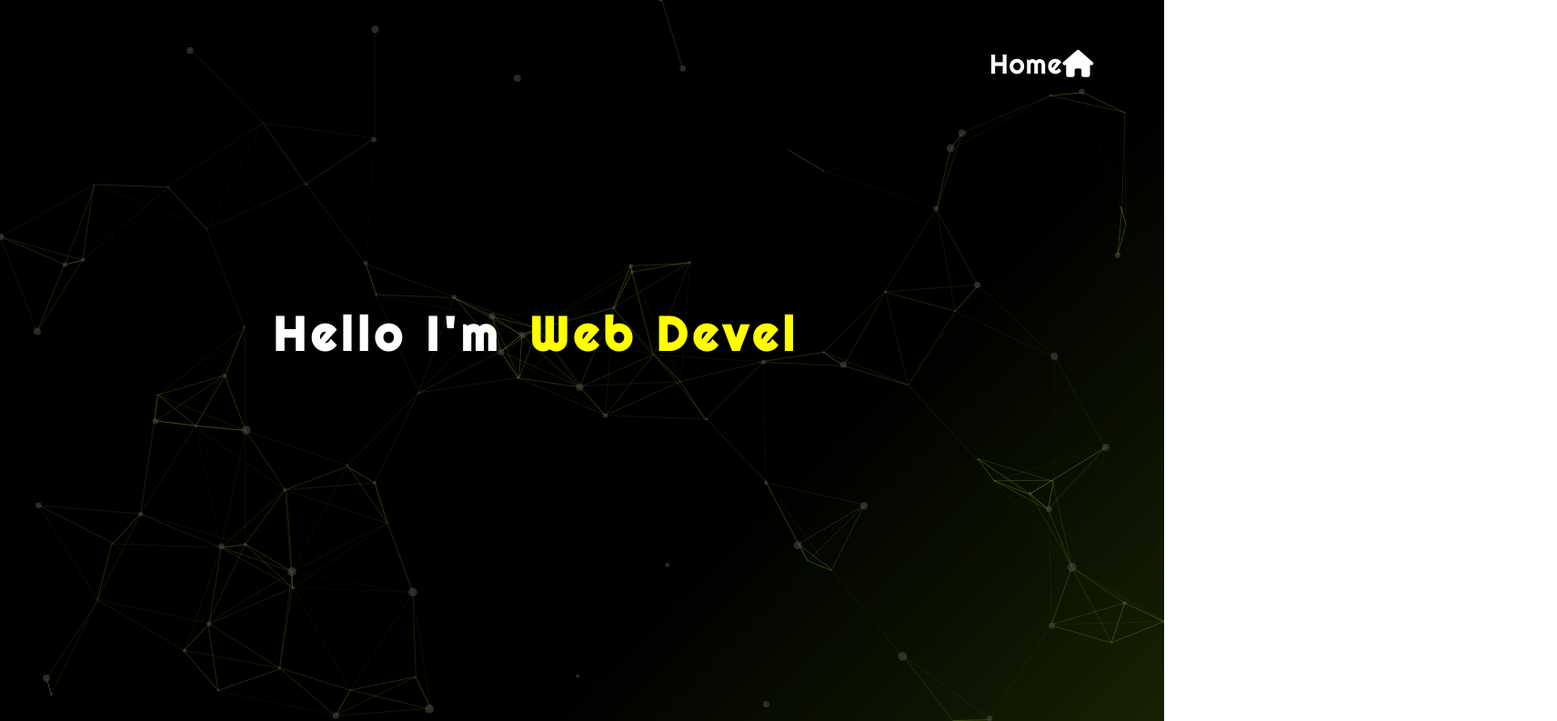
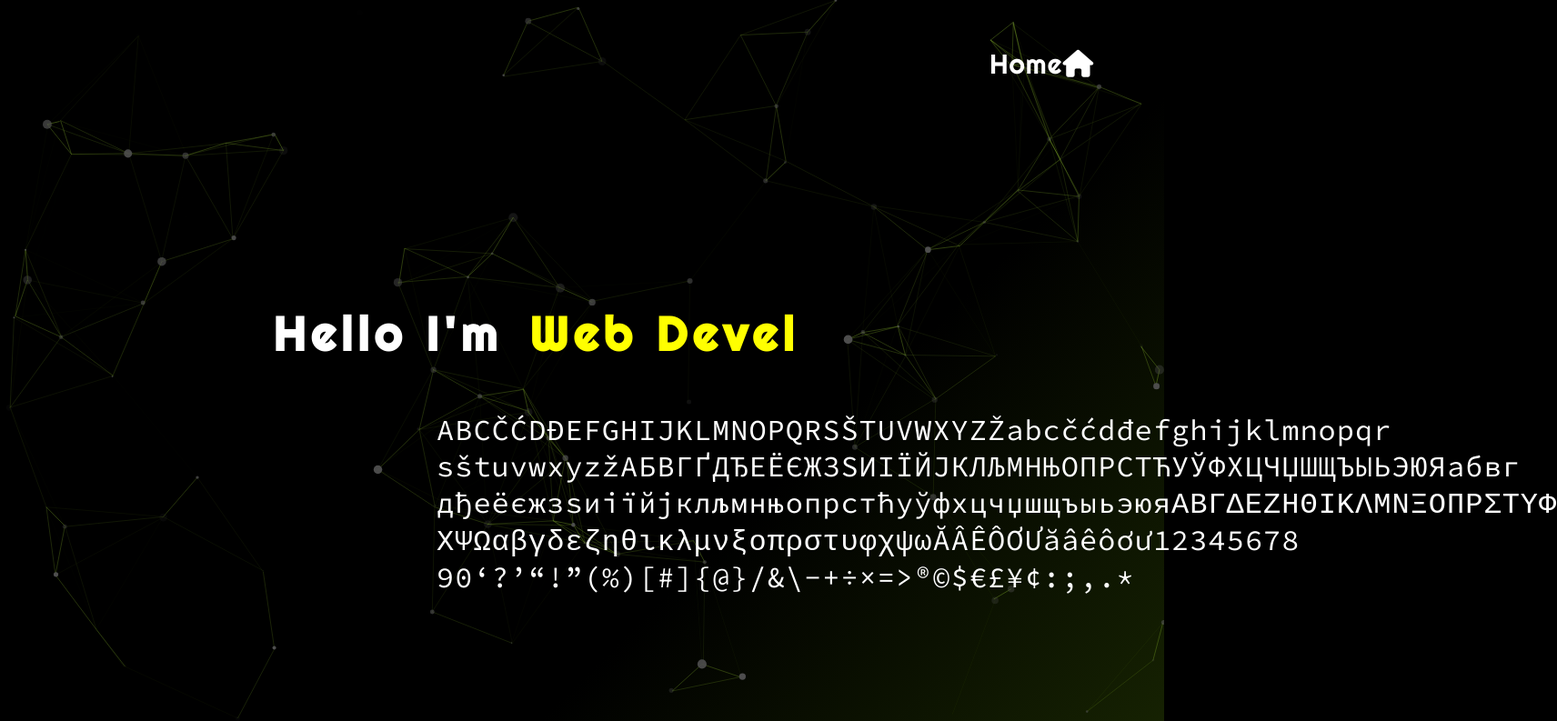
Before and after one commit to tybuszesDev/CryingOnion_WebSite, a plain HTML site: page page3.html in a window 1280 px wide. Shown: the top 793 px of the page at 91% size, 1712 px wide, since content can reach past the window. Drawn offline with nearby package versions, Linux system fonts and the light colour scheme.

Commit message:
SOME GRAPHIC CHANGES

```diff
--- a/CSS/style3.css
+++ b/CSS/style3.css
@@ -8,6 +8,9 @@ body{
 
 
 }
+
+
+
 ::-webkit-scrollbar {
     width: 0px;  /* Remove scrollbar space */
     background: transparent;  /* Optional: just make scrollbar invisible */}
@@ -23,6 +26,8 @@ body{
 }
 
 /* TYPEWRITING EFFECT  -----------------------------------------------       */
+.intro::selection {background: yellow; color:yellow; }
+.typing::selection {background: yellow; color:yellow; }
 
 .intro{
     position: absolute;
@@ -53,7 +58,25 @@ body{
 
 }
 
+
 /*--------------------------------------------------------------------------------*/
+
+/*     THE TEXT      */
+
+.theText{
+    font-family: 'Source Code Pro', monospace;
+    position: absolute;
+    top: 50vh;
+    left:60vh;
+    font-size: 32px;
+    color: white;
+    letter-spacing: 1px;
+    font-weight: 200;
+}
+
+
+
+/*----------------------------------------------------------------------------------*/
 
 #sidebar{
     position: relative;
--- a/JavaScript/app3.js
+++ b/JavaScript/app3.js
@@ -1,6 +1,7 @@
 const intro = document.querySelector('.intro');
 const backhome= document.querySelector('.backHome')
 const background = document.querySelector('.background')
+const thetext = document.querySelector('.theText')
 
 
     const tl = new TimelineMax();
@@ -13,12 +14,20 @@ const background = document.querySelector('.background')
     {x: '0%',
     ease: Power2.easeInOut},  // ladniejszy sposob rozchodzenia się
     ).fromTo(
+        thetext,   //dotyczy obiektu hero
+        1.5,
+        {x: '300%'},
+        {x: '0%',
+        ease: Power2.easeInOut},  // ladniejszy sposob rozchodzenia się;
+        ).fromTo(
     backhome,   //dotyczy obiektu hero
     1.5,
     {y: '-100%'},
     {y: '0%',
     ease: Power2.easeInOut},  // ladniejszy sposob rozchodzenia się;
     )
+
+
 
 
 
@@ -58,11 +67,12 @@ let letter = '';                        //idividual letter change dinamicaly
     setTimeout(type, 500);              // You can change the speed
 
 }());                               // RUN IMMADIETLY (SELF INVOLVED)
+                          // RUN IMMADIETLY (SELF INVOLVED)
 
 // ----------------------------------------------------------------------------------------
 
   //NAV BAR AND HAMBURGER ------------------------------------
-
+/*
   const navLinks = document.querySelector(".nav-links");
   const links = document.querySelectorAll(".nav-links li");
 
@@ -73,5 +83,5 @@ let letter = '';                        //idividual letter change dinamicaly
       });
 
   });
-
+*/
   //------------------------------------------------------------------
--- a/appparticle.js
+++ b/appparticle.js
@@ -23,7 +23,7 @@ particlesJS('particles-js',
         }
       },
       "color": {
-        "value": "#505050"
+        "value": "#505050"    // circle color
       },
       "shape": {
         "type": "circle",
@@ -41,8 +41,8 @@ particlesJS('particles-js',
         }
       },
       "opacity": {
-        "value": 0.5,
-        "random": false,
+        "value": 1,
+        "random": true,
         "anim": {
           "enable": false,
           "speed": 1,
@@ -52,9 +52,9 @@ particlesJS('particles-js',
       },
       "size": {
         "value": 5,
-        "random": true,
+        "random": false,
         "anim": {
-          "enable": false,
+          "enable": true,
           "speed": 40,
           "size_min": 0.1,
           "sync": false
--- a/page3.html
+++ b/page3.html
@@ -6,6 +6,7 @@
     <meta http-equiv="X-UA-Compatible" content="ie=edge">
     <link rel="stylesheet" href="CSS/style3.css"/>
     <link href="https://fonts.googleapis.com/css?family=Righteous&display=swap" rel="stylesheet">
+    <link href="https://fonts.googleapis.com/css?family=Source+Code+Pro&display=swap" rel="stylesheet">
     <title>CryingOnionPage3</title>
 </head>
 <body id="particles-js" class="background">
@@ -13,9 +14,16 @@
         <h1>
             Hello I'm       <!--  WITH TYPEWRITING EFFECT  -->
         </h1>
-        <h1 class="typing"> joł</h1>
+
+        <h1 class="typing">  </h1>
 
         </div>
+
+        <h1 class="theText">
+            <p>
+                <p>ABCČĆDĐEFGHIJKLMNOPQRSŠTUVWXYZŽabcčćdđefghijklmnopqr</br>sštuvwxyzžАБВГҐДЂЕЁЄЖЗЅИІЇЙЈКЛЉМНЊОПРСТЋУЎФХЦЧЏШЩЪЫЬЭЮЯабвг</br>дђеёєжзѕиіїйјклљмнњопрстћуўфхцчџшщъыьэюяΑΒΓΔΕΖΗΘΙΚΛΜΝΞΟΠΡΣΤΥΦ</br>ΧΨΩαβγδεζηθικλμνξοπρστυφχψωĂÂÊÔƠƯăâêôơư12345678</br>90‘?’“!”(%)[#]{@}/&\-+÷×=>®©$€£¥¢:;,.*</p>
+            </p>
+        </h1>
 
         <div class="backHome">
             <li><a href="./index.html">Home</a><i class="fas fa-home" href="./index.html"></i></a></li>
```
